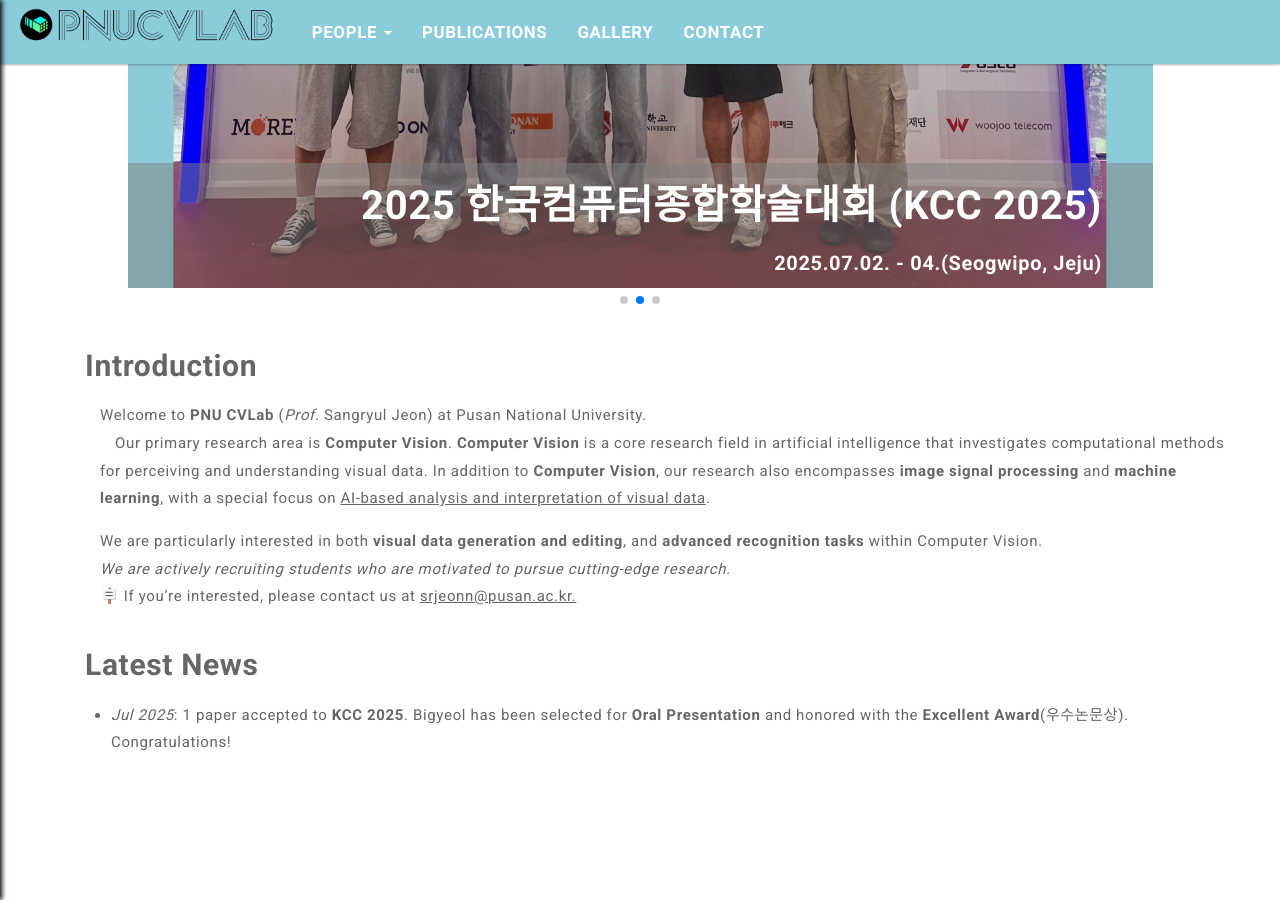
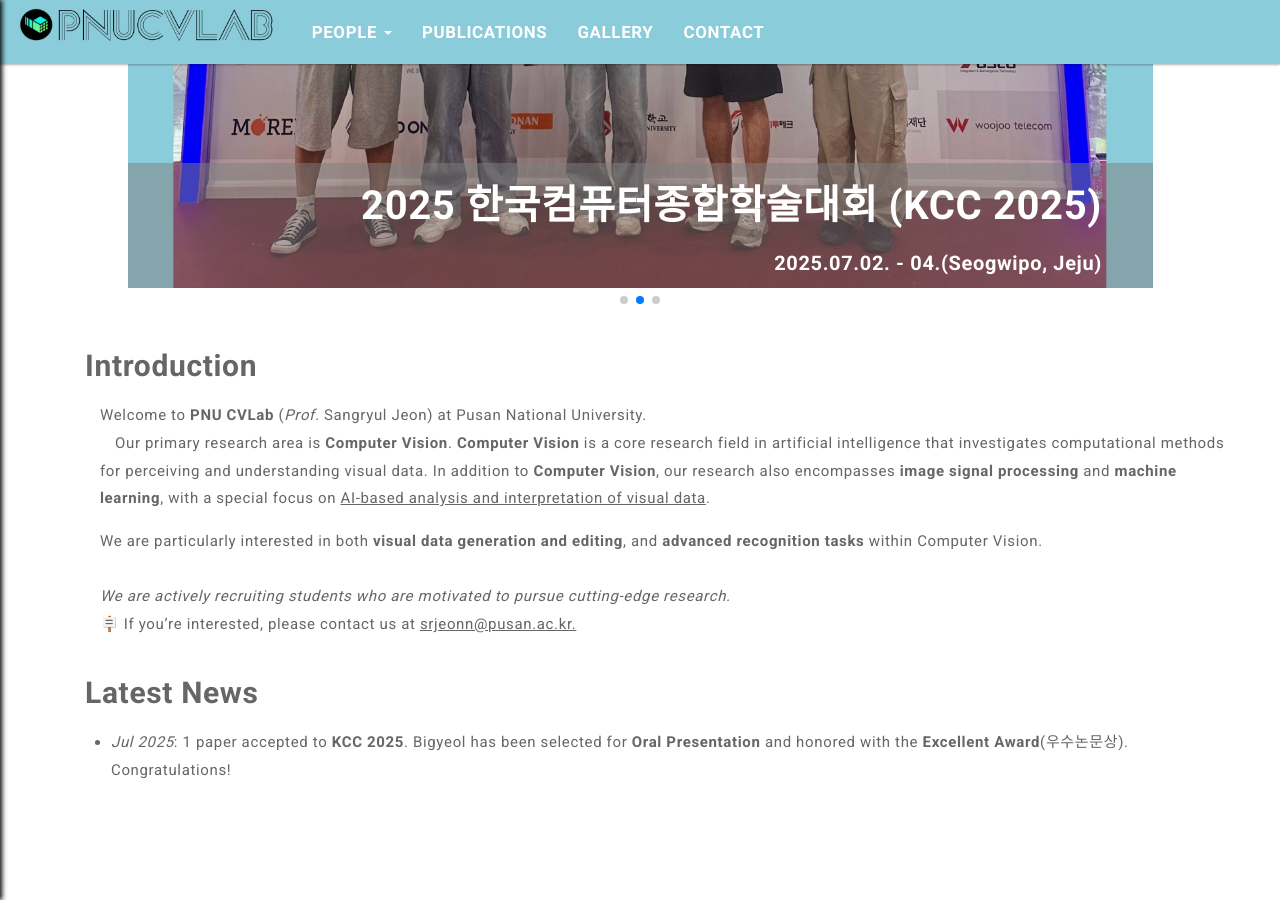
Before and after one commit to pnucvlab/pnucvlab.github.io, a Jekyll site: the page built from index.html, in a window 1280 px wide and 900 px high, scrolled down 542 px. Built offline with Jekyll 4.4.1, drawn with Linux system fonts in a browser that asks for light colours; the list of posts is cut into pages by our own code.

Commit message:
Edit Home

```diff
--- a/index.html
+++ b/index.html
@@ -68,8 +68,8 @@ permalink: /
     Welcome to <strong>PNU CVLab</strong> (<i>Prof.</i> Sangryul Jeon) at Pusan National University.<br>
     <p>Our primary research area is <b>Computer Vision</b>. <b>Computer Vision</b> is a core research field in artificial intelligence
     that investigates computational methods for perceiving and understanding visual data. In addition to <strong>Computer Vision</strong>, our research also encompasses <strong>image signal processing</strong> and
-    <strong>machine learning</strong>, with a special focus on <u>AI-based analysis and interpretation of visual data</u>.<br></p>
-    We are particularly interested in both <strong>visual data generation and editing</strong>, and <strong>advanced recognition tasks</strong> within Computer Vision.<br>
+    <strong>machine learning</strong>, with a special focus on <u>AI-based analysis and interpretation of visual data</u>.</p>
+    We are particularly interested in both <strong>visual data generation and editing</strong>, and <strong>advanced recognition tasks</strong> within Computer Vision.<br><br>
     <i>We are actively recruiting students who are motivated to pursue cutting-edge research.</i><br>
     🪧 If you’re interested, please contact us at <u>srjeonn@pusan.ac.kr.</u>
   </div>
```
